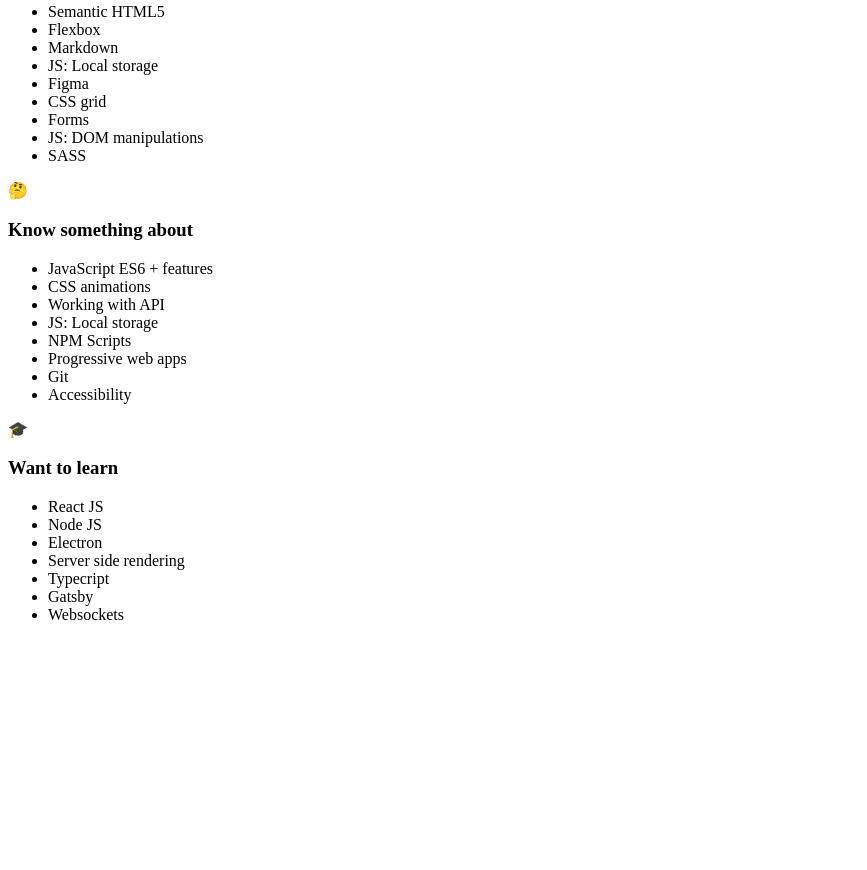
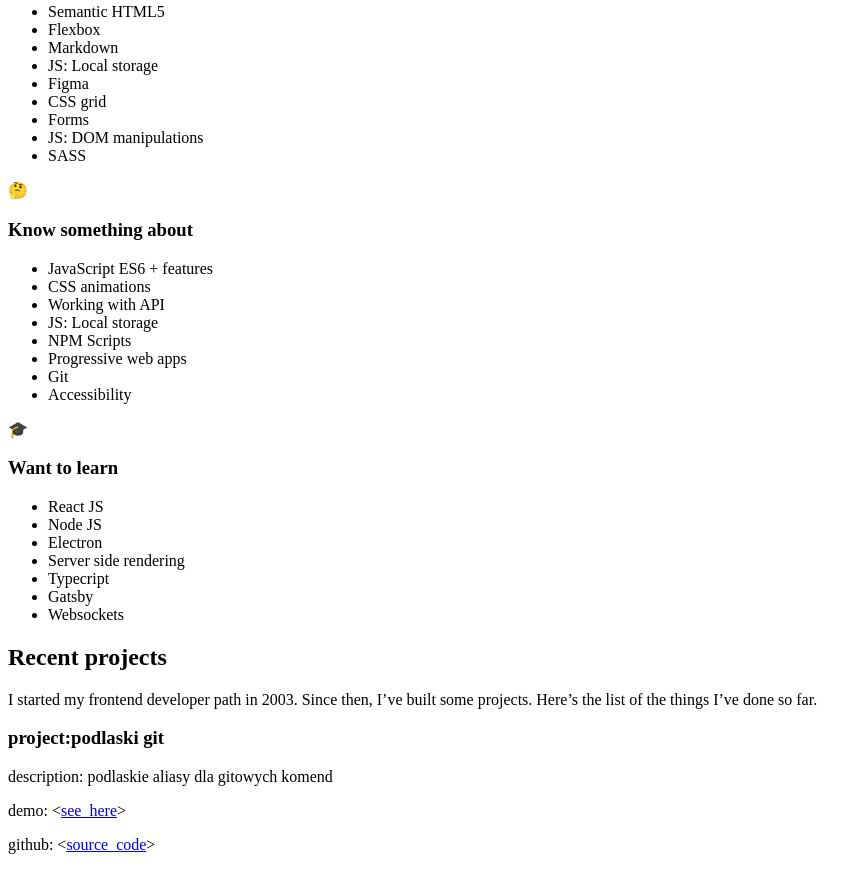
Before and after one commit to rflazarek/home, a plain HTML site: page src/pages/index.html in a window 1280 px wide. Shown: the part 289-1159 px from the top of the page, without its empty margins (0-867 px from the left). Before the commit the page ends 929 px from the top, so only its background shows below. Drawn offline with Linux system fonts and the light colour scheme.

Commit message:
HTML section projects

```diff
--- a/src/pages/index.html
+++ b/src/pages/index.html
@@ -91,6 +91,37 @@
           </ul>
         </aricle>
       </section>
+
+      <section class="projects" id="projects">
+        <h2 class="projects__header">Recent projects</h2>
+        <p class="project__description">
+          I started my frontend developer path in 2003. Since then, I’ve built
+          some projects. Here’s the list of the things I’ve done so far.
+        </p>
+        <div class="project-grid">
+          <article class="project">
+            <h3 class="project__title">
+              <span>project:</span><span>podlaski git</span>
+            </h3>
+            <p>
+              <span>description:</span>
+              <span>podlaskie aliasy dla gitowych komend</span>
+            </p>
+            <p>
+              <span>demo:</span>
+              <span>
+                &lt;<a href="#" title="podlaksie aliasy-demo">see_here</a>&gt;
+              </span>
+            </p>
+            <p>
+              <span>github:</span>
+              <span>
+                &lt;<a href="#" title="podlaksie aliasy-git">source_code</a>&gt;
+              </span>
+            </p>
+          </article>
+        </div>
+      </section>
     </main>
   </body>
 </html>
```
